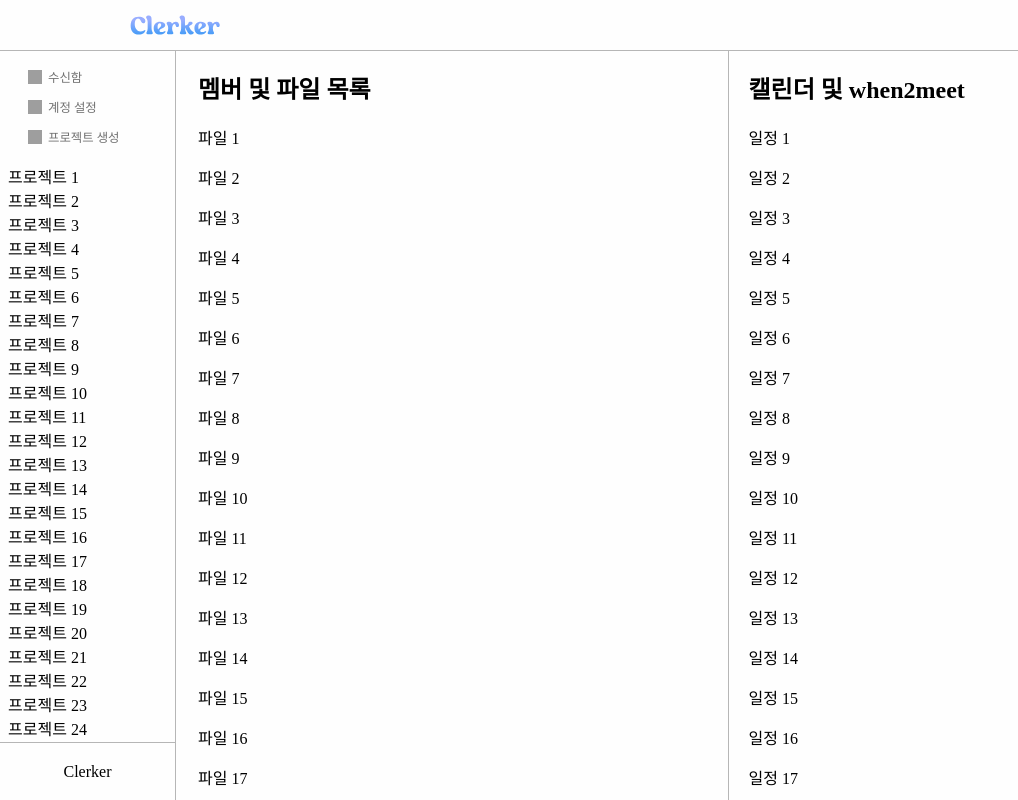
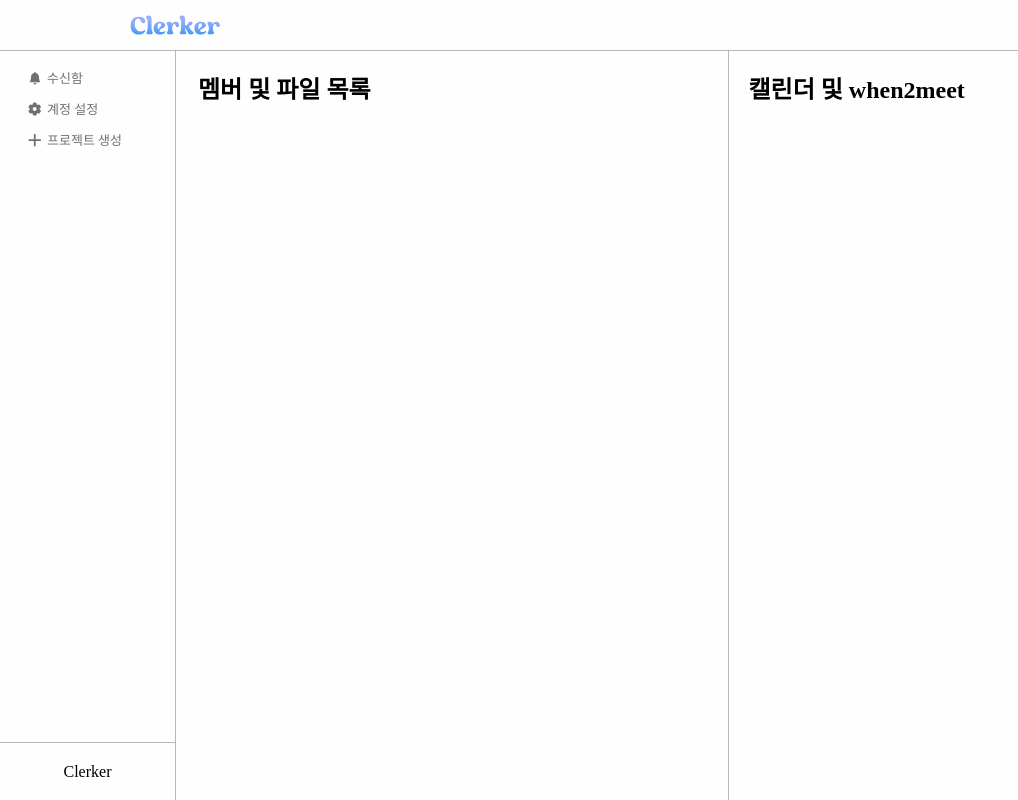
Before and after one commit to D-X-W-Clerker/clerker-frontend, a React (Create React App) app: page /project-detail in a window 1280 px wide. Shown: the whole page, without its empty margins (0-1018 px from the left). Built offline with nearby package versions, Linux system fonts and the light colour scheme; grey boxes are pictures that could not be loaded; a web font is replaced by a local one.

Commit message:
feat: 사이드 바 퍼블리싱

```diff
--- a/src/Layout.tsx
+++ b/src/Layout.tsx
@@ -1,11 +1,21 @@
-import React from 'react';
+import React, { useState } from 'react';
 import styled from 'styled-components';
 import Header from './components/common/Header';
-import AlarmIcon from './assets/SideBar/AlarmIcon.svg';
-import SettingIcon from './assets/SideBar/SettingIcon.svg';
-import AddIcon from './assets/SideBar/AddIcon.svg';
+import Sidebar from './components/common/Sidebar';
 
-// 전체 영역
+// -- 인터페이스 --
+interface LayoutProps {
+  children: React.ReactNode;
+}
+
+interface Project {
+  id: string;
+  name: string;
+  summaryFiles: { id: string; name: string }[];
+  subFolders: { id: string; name: string }[];
+}
+
+// -- 스타일 컴포넌트 --
 const Container = styled.div`
   display: flex;
   width: 100%;
@@ -13,64 +23,6 @@ const Container = styled.div`
   overflow: hidden;
 `;
 
-// 사이드바 영역
-const SideBarArea = styled.div`
-  display: flex;
-  flex-direction: column;
-  width: 175px;
-  max-height: 100vh;
-  border-right: 0.5px solid #b6b6b6;
-  background-color: var(--background-color);
-`;
-
-const SideBarContentArea = styled.div`
-  flex: 1;
-  display: flex;
-  flex-direction: column;
-  height: 100%;
-`;
-
-const MenuArea = styled.div`
-  display: flex;
-  flex-direction: column;
-  gap: 4px;
-  padding: 14px 8px;
-  margin-top: 50px;
-  flex-shrink: 0;
-`;
-
-const ProjectListArea = styled.div`
-  flex: 1;
-  padding: 0 8px;
-  overflow-y: auto;
-`;
-
-const UserInfoArea = styled.div`
-  display: flex;
-  align-items: center;
-  justify-content: center;
-  flex-shrink: 0;
-  height: 57px;
-  border-top: 0.5px solid #b6b6b6;
-  background-color: var(--background-color);
-`;
-
-const MenuItem = styled.div`
-  display: flex;
-  align-items: center;
-  gap: 6px;
-  padding: 4px 20px;
-  color: #707070;
-  font-size: 12.4px;
-  cursor: pointer;
-`;
-
-const MenuIcon = styled.img`
-  width: 14px;
-  height: 14px;
-`;
-
-// 컨텐츠 영역
 const ContentArea = styled.div`
   flex: 1;
   display: flex;
@@ -80,40 +32,72 @@ const ContentArea = styled.div`
   height: calc(100vh - 50px);
 `;
 
-const menuItems = [
-  { id: 1, icon: AlarmIcon, label: '수신함' },
-  { id: 2, icon: SettingIcon, label: '계정 설정' },
-  { id: 3, icon: AddIcon, label: '프로젝트 생성' },
-];
+const Layout: React.FC<LayoutProps> = ({ children }) => {
+  const [projects, setProjects] = useState<Project[]>([]);
 
-interface LayoutProps {
-  children: React.ReactNode;
-}
+  const generateUniqueId = (): string => {
+    return crypto.randomUUID();
+  };
 
-const Layout: React.FC<LayoutProps> = ({ children }) => {
+  const createProjectAPI = (): Promise<{ id: string; name: string }> => {
+    return new Promise((resolve) => {
+      setTimeout(() => {
+        resolve({
+          id: generateUniqueId(),
+          name: `새로운 프로젝트`,
+        });
+      }, 100);
+    });
+  };
+
+  const onClickCreateProject = async (): Promise<void> => {
+    try {
+      const response = await createProjectAPI();
+      const newProject = response;
+
+      setProjects((prevProjects) => {
+        return [
+          ...prevProjects,
+          {
+            id: newProject.id,
+            name: newProject.name,
+            summaryFiles: [],
+            subFolders: [],
+          },
+        ];
+      });
+    } catch (error) {
+      console.error('Error creating project:', error);
+    }
+  };
+
+  const onClickCreateSubFolder = (projectId: string): void => {
+    setProjects((prevProjects) => {
+      return prevProjects.map((project) => {
+        return project.id === projectId
+          ? {
+              ...project,
+              subItems: [
+                ...project.subFolders,
+                {
+                  id: generateUniqueId(),
+                  name: `새로운 폴더`,
+                },
+              ],
+            }
+          : project;
+      });
+    });
+  };
+
   return (
     <Container>
       <Header />
-      <SideBarArea>
-        <SideBarContentArea>
-          <MenuArea>
-            {menuItems.map((item) => {
-              return (
-                <MenuItem key={item.id}>
-                  <MenuIcon src={item.icon} />
-                  {item.label}
-                </MenuItem>
-              );
-            })}
-          </MenuArea>
-          <ProjectListArea>
-            {Array.from({ length: 50 }, (_, index) => {
-              return <div key={index}>프로젝트 {index + 1}</div>;
-            })}
-          </ProjectListArea>
-          <UserInfoArea>Clerker</UserInfoArea>
-        </SideBarContentArea>
-      </SideBarArea>
+      <Sidebar
+        projects={projects}
+        onClickCreateProject={onClickCreateProject}
+        onClickCreateSubFolder={onClickCreateSubFolder}
+      />
       <ContentArea>{children}</ContentArea>
     </Container>
   );
--- /dev/null
+++ b/src/components/common/Sidebar.tsx
@@ -0,0 +1,179 @@
+import React, { useState } from 'react';
+import styled from 'styled-components';
+import { AlarmIcon, SettingIcon, AddIcon, ActiveAlarmIcon } from '../../assets';
+import MenuItem from '../sidebar/MenuItem';
+import ProjectFolder from '../sidebar/ProjectFolder';
+
+// -- 인터페이스 --
+interface Project {
+  id: string;
+  name: string;
+  summaryFiles: { id: string; name: string }[];
+  subFolders: { id: string; name: string }[];
+}
+
+interface SideBarProps {
+  projects: Project[];
+  onClickCreateProject: () => void;
+  onClickCreateSubFolder: (projectId: string) => void;
+}
+
+// -- 스타일 컴포넌트 --
+const Container = styled.div`
+  display: flex;
+  flex-direction: column;
+  width: 175px;
+  max-height: 100vh;
+  border-right: 0.5px solid #b6b6b6;
+  background-color: var(--background-color);
+`;
+
+const ContentArea = styled.div`
+  flex: 1;
+  display: flex;
+  flex-direction: column;
+  height: calc(100vh - 50px);
+`;
+
+const SvgIcon = styled.img`
+  width: 16px;
+  height: 16px;
+`;
+
+// 메뉴 탭
+const MenuArea = styled.div`
+  display: flex;
+  flex-direction: column;
+  gap: 4px;
+  padding: 14px 8px;
+  margin-top: 50px;
+  flex-shrink: 0;
+`;
+
+// 프로젝트 폴더
+const ProjectListArea = styled.div`
+  flex: 1;
+  padding: 0 8px;
+  overflow-y: auto;
+`;
+
+// 유저 프로필
+const UserInfoArea = styled.div`
+  display: flex;
+  align-items: center;
+  justify-content: center;
+  flex-shrink: 0;
+  height: 57px;
+  border-top: 0.5px solid #b6b6b6;
+  background-color: var(--background-color);
+`;
+
+// 수신함 목록
+const InboxArea = styled.div`
+  flex: 1;
+  display: flex;
+  flex-direction: column;
+  padding: 0 18px;
+`;
+
+const InboxTitle = styled.div`
+  display: flex;
+  align-items: center;
+  font-size: 16px;
+  color: #262626;
+  gap: 8px;
+  margin: 70px 0 18px;
+  flex-shrink: 0;
+`;
+
+const InboxContentArea = styled.div`
+  flex: 1;
+  display: flex;
+  flex-direction: column;
+  gap: 5px;
+  overflow: auto;
+`;
+
+const menuItems = [
+  { id: 1, icon: AlarmIcon, label: '수신함' },
+  { id: 2, icon: SettingIcon, label: '계정 설정' },
+  { id: 3, icon: AddIcon, label: '프로젝트 생성' },
+];
+
+const SideBar: React.FC<SideBarProps> = ({
+  projects,
+  onClickCreateProject,
+  onClickCreateSubFolder,
+}) => {
+  const [showInbox, setShowInbox] = useState(false);
+  const [selectedProjectId, setSelectedProjectId] = useState<string | null>(
+    null,
+  );
+
+  const onClickMenuItem = (itemId: number): void => {
+    if (itemId === 1) {
+      setShowInbox(true);
+    } else if (itemId === 3) {
+      onClickCreateProject();
+      setShowInbox(false);
+    }
+  };
+
+  const onClickProjectFolder = (projectId: string): void => {
+    // 선택된 프로젝트가 이미 선택되어 있으면 선택 해제, 아니면 선택
+    setSelectedProjectId((prevSelectedId) => {
+      return prevSelectedId === projectId ? null : projectId;
+    });
+  };
+
+  return (
+    <Container>
+      <ContentArea>
+        {showInbox ? (
+          <InboxArea>
+            <InboxTitle>
+              <SvgIcon src={ActiveAlarmIcon} />
+              수신함
+            </InboxTitle>
+            <InboxContentArea>Inbox content</InboxContentArea>
+          </InboxArea>
+        ) : (
+          <>
+            <MenuArea>
+              {menuItems.map((item) => {
+                return (
+                  <MenuItem
+                    key={item.id}
+                    icon={item.icon}
+                    label={item.label}
+                    onClick={(): void => {
+                      return onClickMenuItem(item.id);
+                    }}
+                  />
+                );
+              })}
+            </MenuArea>
+            <ProjectListArea>
+              {projects.map((project) => {
+                return (
+                  <ProjectFolder
+                    key={project.id}
+                    project={project}
+                    onClickCreateSubFolder={onClickCreateSubFolder}
+                    isSelected={selectedProjectId === project.id}
+                    onClick={(): void => {
+                      return onClickProjectFolder(project.id);
+                    }}
+                  />
+                );
+              })}
+            </ProjectListArea>
+            <UserInfoArea>Clerker</UserInfoArea>
+          </>
+        )}
+      </ContentArea>
+    </Container>
+  );
+};
+
+export default SideBar;
--- /dev/null
+++ b/src/components/sidebar/MenuItem.tsx
@@ -0,0 +1,38 @@
+import React from 'react';
+import styled from 'styled-components';
+
+interface MenuItemProps {
+  icon: string;
+  label: string;
+  onClick: () => void;
+}
+
+const Container = styled.div`
+  display: flex;
+  align-items: center;
+  gap: 5px;
+  padding: 4px 20px;
+  color: #707070;
+  font-size: 13px;
+  cursor: pointer;
+  border-radius: 5px;
+  &:hover {
+    background-color: #ececec;
+  }
+`;
+
+const SvgIcon = styled.img`
+  width: 14px;
+  height: 14px;
+`;
+
+const MenuItem: React.FC<MenuItemProps> = ({ icon, label, onClick }) => {
+  return (
+    <Container onClick={onClick}>
+      <SvgIcon src={icon} />
+      {label}
+    </Container>
+  );
+};
+
+export default MenuItem;
--- /dev/null
+++ b/src/components/sidebar/ProjectFolder.tsx
@@ -0,0 +1,108 @@
+import React from 'react';
+import styled from 'styled-components';
+import {
+  RightArrowIcon,
+  DownArrowIcon,
+  FolderIcon,
+  AddIcon,
+} from '../../assets';
+
+// -- 인터페이스 --
+interface Project {
+  id: string;
+  name: string;
+  summaryFiles: { id: string; name: string }[];
+  subFolders: { id: string; name: string }[];
+}
+
+interface ProjectFolderProps {
+  project: Project;
+  isSelected: boolean;
+  onClick: () => void;
+  onClickCreateSubFolder: (projectId: string) => void;
+}
+
+interface SvgIconProps {
+  width?: string;
+  height?: string;
+}
+
+// -- 스타일 컴포넌트 --
+const Container = styled.div`
+  display: flex;
+  flex-direction: column;
+`;
+
+const ProjectFolderContainer = styled.div<{ isSelected: boolean }>`
+  display: flex;
+  align-items: center;
+  gap: 4px;
+  padding: 4px 3px;
+  border-radius: 7px;
+  color: #3d3d3d;
+  background-color: ${(props): string => {
+    return props.isSelected ? '#ececec' : 'transparent';
+  }};
+  cursor: pointer;
+  &:hover {
+    background-color: #ececec;
+  }
+`;
+
+const AddSubFolderButton = styled.div`
+  display: flex;
+  align-items: center;
+  gap: 4px;
+  padding: 5px 22px;
+  border-radius: 7px;
+  font-size: 12px;
+  color: #707070;
+  cursor: pointer;
+  &:hover {
+    background-color: #ececec;
+  }
+`;
+
+const SvgIcon = styled.img<SvgIconProps>`
+  width: ${(props): string => {
+    return props.width || '14px';
+  }};
+  height: ${(props): string => {
+    return props.height || '14px';
+  }};
+`;
+
+const ProjectTitle = styled.div`
+  font-weight: var(--font-normal);
+  color: #3d3d3d;
+  font-size: 12px;
+`;
+
+const ProjectFolder: React.FC<ProjectFolderProps> = ({
+  project,
+  isSelected,
+  onClick,
+  onClickCreateSubFolder,
+}) => {
+  return (
+    <Container>
+      <ProjectFolderContainer isSelected={isSelected} onClick={onClick}>
+        <SvgIcon src={isSelected ? DownArrowIcon : RightArrowIcon} />
+        <SvgIcon src={FolderIcon} />
+        <ProjectTitle>{project.name}</ProjectTitle>
+      </ProjectFolderContainer>
+      {isSelected && (
+        <AddSubFolderButton
+          onClick={(): void => {
+            return onClickCreateSubFolder(project.id);
+          }}
+        >
+          <SvgIcon src={AddIcon} width="12px" height="12px" />
+          하위 폴더 생성
+        </AddSubFolderButton>
+      )}
+    </Container>
+  );
+};
+
+export default ProjectFolder;
--- a/src/pages/ProjectDetailPage.tsx
+++ b/src/pages/ProjectDetailPage.tsx
@@ -33,17 +33,9 @@ const ProjectDetailPage: React.FC = () => {
       <Container>
         <LeftContentArea>
           <h2>멤버 및 파일 목록</h2>
-          {/* 스크롤 테스트를 위해 긴 내용 추가 */}
-          {Array.from({ length: 40 }, (_, index) => {
-            return <p key={index}>파일 {index + 1}</p>;
-          })}
         </LeftContentArea>
         <RightContentArea>
           <h2>캘린더 및 when2meet</h2>
-          {/* 스크롤 테스트를 위해 긴 내용 추가 */}
-          {Array.from({ length: 100 }, (_, index) => {
-            return <p key={index}>일정 {index + 1}</p>;
-          })}
         </RightContentArea>
       </Container>
     </Layout>
```
